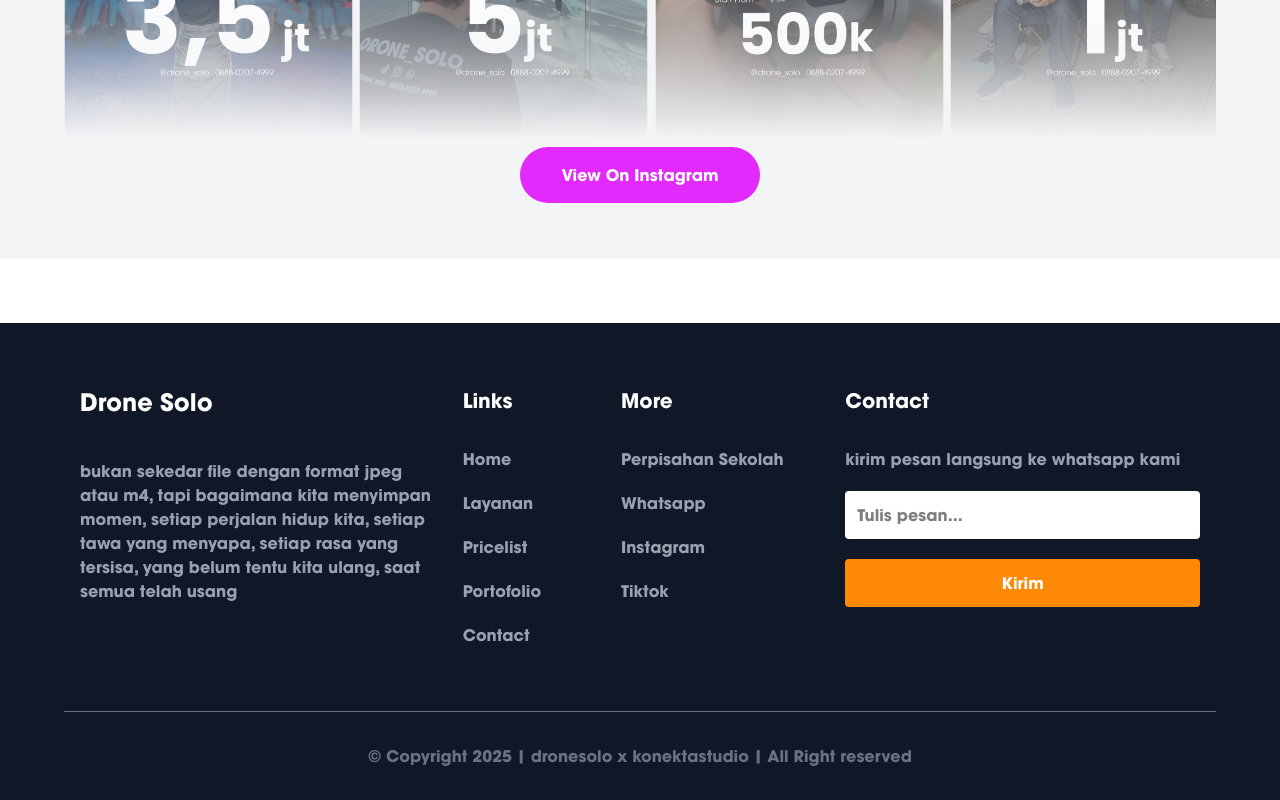
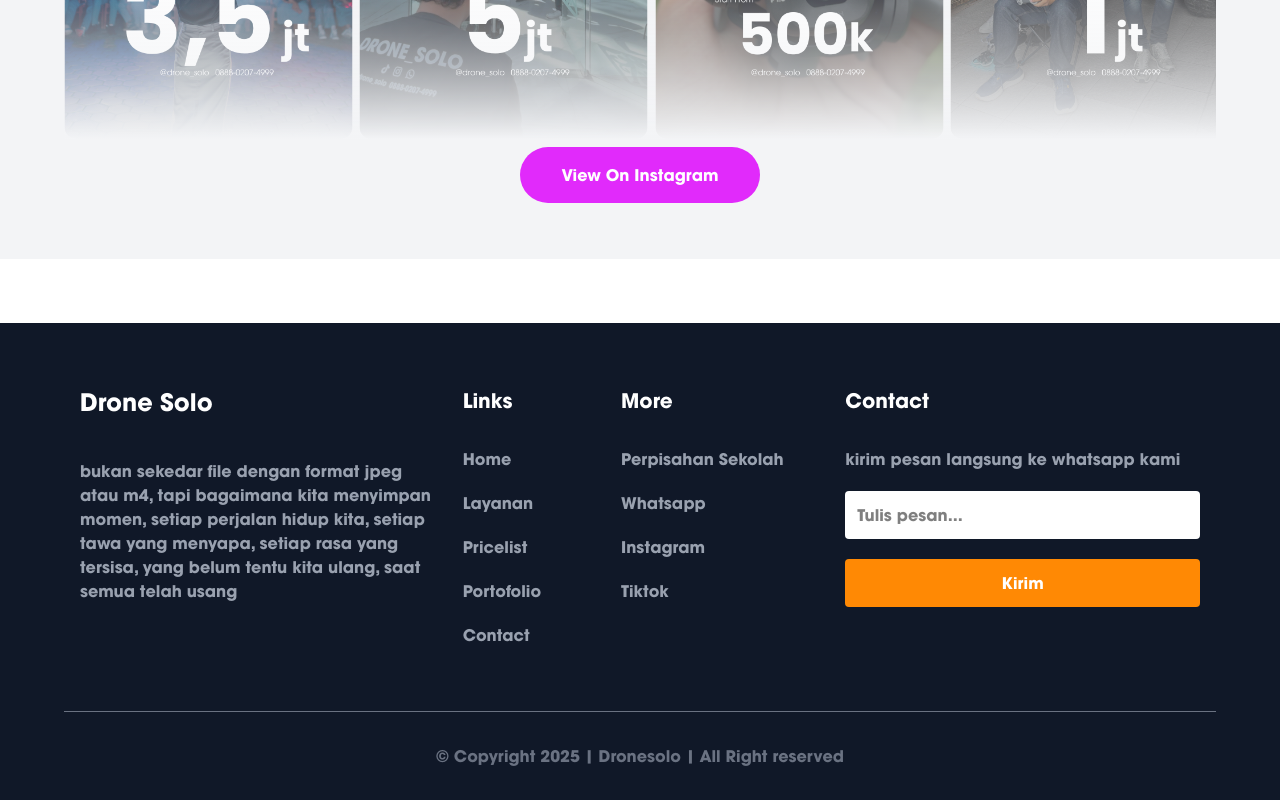
Before and after one commit to aldi-ard/sewa_drone_solo, a Next.js app: page / in a window 1280 px wide. Shown: the part 4200-5000 px from the top of the page. Built offline with nearby package versions, Linux system fonts and the light colour scheme.

Commit message:
fixed bug

```diff
--- a/app/ui/footer/footer.tsx
+++ b/app/ui/footer/footer.tsx
@@ -65,7 +65,7 @@ const Footer = () => {
             </div>
           </div>
           <div className="max-w-6xl mx-auto px-4 border-t border-gray-500 py-8 text-center text-base capitaleze text-gray-500">
-            &copy; Copyright 2025 | dronesolo x konektastudio | All Right reserved
+            &copy; Copyright 2025 | Dronesolo | All Right reserved
           </div>
         </footer>
     )
```
